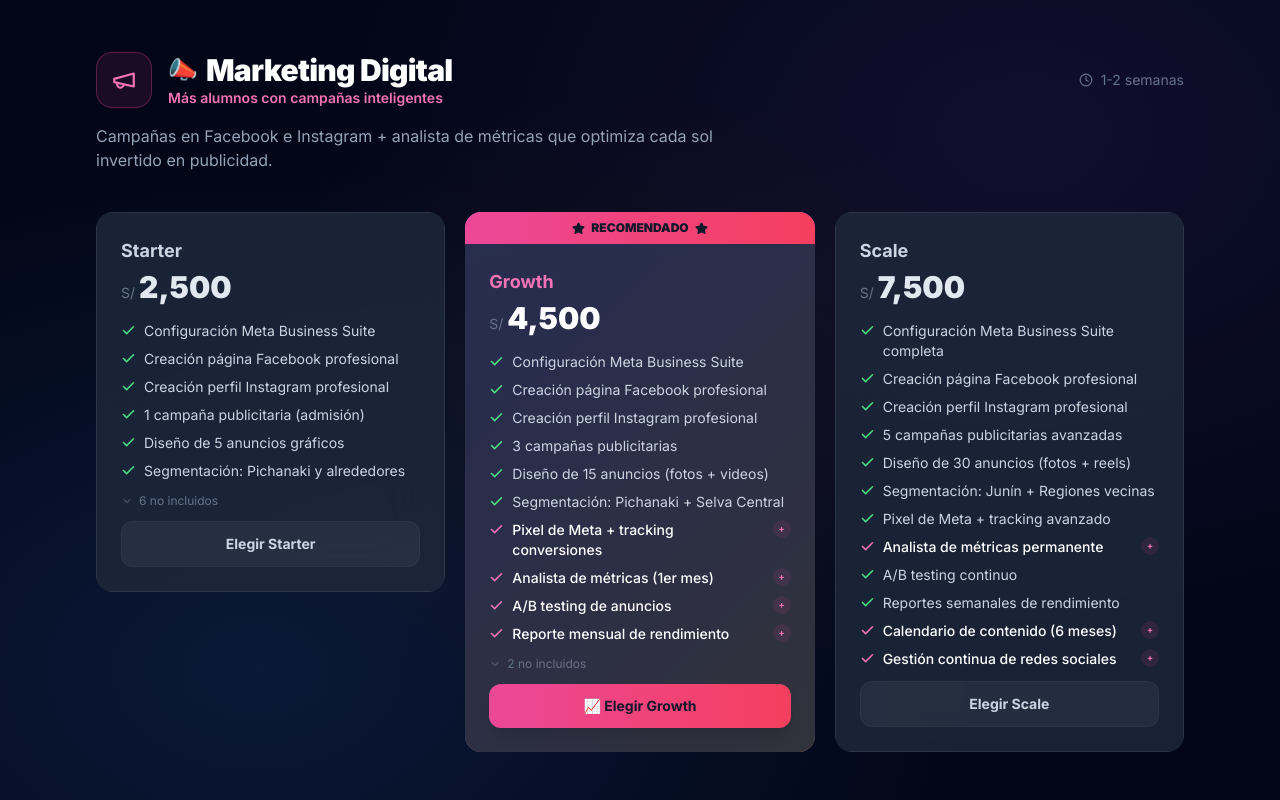
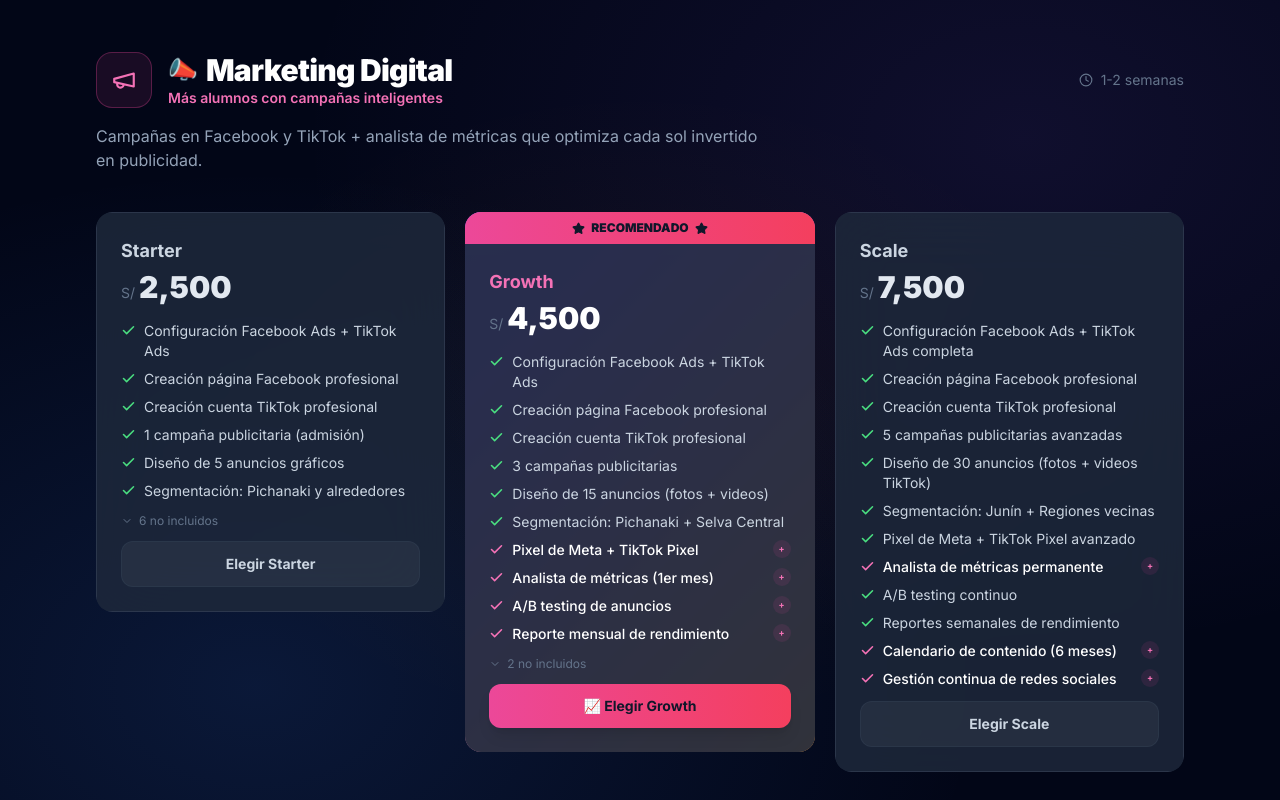
Before and after one commit to Silicom-11/iecontinental-proforma, a React (Vite) app: page / in a window 1280 px wide. Shown: the part 4060-4860 px from the top of the page. Built offline with nearby package versions, Linux system fonts and the light colour scheme; the HTML template or start-up script is replaced by a standard one.

Commit message:
fix: costos mensuales cliente, 2 dominios .edu.pe, Instagram->TikTok

```diff
--- a/src/components/Marketing.tsx
+++ b/src/components/Marketing.tsx
@@ -23,7 +23,7 @@
             📣 MARKETING DIGITAL
           </span>
           <h2 className="text-white mb-4">
-            Facebook & Instagram Ads +{' '}
+            Facebook & TikTok Ads +{' '}
             <span className="gradient-text">Analista de Métricas</span>
           </h2>
           <p className="text-slate-400 max-w-2xl mx-auto text-lg">
@@ -88,7 +88,7 @@
             <div className="flex-1">
               <div className="inline-flex items-center gap-2 px-3 py-1.5 rounded-full bg-purple-500/10 text-purple-400 text-xs font-bold mb-4">
                 <BarChart3 size={14} />
-                INCLUIDO EN PLAN PROFESIONAL Y EMPRESARIAL
+                INCLUIDO EN PLAN GROWTH Y SCALE
               </div>
               <h3 className="text-2xl font-bold text-white mb-4">
                 {metricsAnalyst.title}
--- a/src/components/MonthlyCosts.tsx
+++ b/src/components/MonthlyCosts.tsx
@@ -1,16 +1,15 @@
 import { motion } from 'framer-motion';
 import { MONTHLY_COSTS_BUNDLE } from '../data/plans';
-import { DollarSign, TrendingDown, Info } from 'lucide-react';
+import { DollarSign, Shield, Info, Server, HardDrive, Globe, MessageCircle, Wrench } from 'lucide-react';
+
+const CATEGORY_ICONS = [Server, HardDrive, Globe, MessageCircle, Wrench];
 
 export default function MonthlyCosts() {
   const costs = MONTHLY_COSTS_BUNDLE;
-  const realCost = costs.items.reduce((sum, item) => sum + item.cost, 0);
-  const margin = costs.total - realCost;
-  const marginPercent = Math.round((margin / costs.total) * 100);
 
   return (
     <section id="costos" className="relative py-24 md:py-32 mesh-gradient">
-      <div className="max-w-5xl mx-auto px-4 sm:px-6 lg:px-8">
+      <div className="max-w-4xl mx-auto px-4 sm:px-6 lg:px-8">
         {/* Header */}
         <motion.div
           initial={{ opacity: 0, y: 20 }}
@@ -37,26 +36,44 @@
           viewport={{ once: true }}
           className="glass-strong rounded-3xl overflow-hidden"
         >
-          {/* Items */}
           <div className="divide-y divide-slate-800/50">
-            {costs.items.map((item, i) => (
-              <div key={i} className="flex items-center justify-between px-6 md:px-8 py-4 hover:bg-slate-800/20 transition-colors">
-                <div className="flex items-center gap-3">
-                  <div className={`w-2 h-2 rounded-full ${item.cost > 0 ? 'bg-amber-400' : 'bg-green-400'}`} />
-                  <div>
-                    <div className="text-white text-sm font-medium">{item.service}</div>
-                    <div className="text-slate-500 text-xs">{item.note}</div>
+            {costs.items.map((item, i) => {
+              const Icon = CATEGORY_ICONS[i];
+              return (
+                <motion.div
+                  key={i}
+                  initial={{ opacity: 0, x: -10 }}
+                  whileInView={{ opacity: 1, x: 0 }}
+                  viewport={{ once: true }}
+                  transition={{ delay: i * 0.08 }}
+                  className="px-6 md:px-8 py-5 hover:bg-slate-800/20 transition-colors"
+                >
+                  <div className="flex items-start justify-between gap-4">
+                    <div className="flex items-start gap-3.5 flex-1">
+                      <div className="w-9 h-9 rounded-xl bg-amber-500/10 border border-amber-500/20 flex items-center justify-center flex-shrink-0 mt-0.5">
+                        <Icon size={16} className="text-amber-400" />
+                      </div>
+                      <div className="min-w-0">
+                        <div className="text-white font-semibold">{item.category}</div>
+                        <div className="text-slate-500 text-sm mt-0.5">{item.description}</div>
+                        <div className="flex flex-wrap gap-x-3 gap-y-1 mt-2">
+                          {item.includes.map((inc, j) => (
+                            <span key={j} className="text-slate-600 text-xs flex items-center gap-1.5">
+                              <span className="w-1 h-1 rounded-full bg-slate-700" />
+                              {inc}
+                            </span>
+                          ))}
+                        </div>
+                      </div>
+                    </div>
+                    <div className="text-right flex-shrink-0">
+                      <span className="text-white font-bold text-lg">S/{item.cost}</span>
+                      <span className="text-slate-600 text-xs block">/mes</span>
+                    </div>
                   </div>
-                </div>
-                <div className="text-right">
-                  {item.cost > 0 ? (
-                    <span className="text-white font-bold">S/{item.cost}</span>
-                  ) : (
-                    <span className="text-green-400 font-bold text-sm">GRATIS</span>
-                  )}
-                </div>
-              </div>
-            ))}
+                </motion.div>
+              );
+            })}
           </div>
 
           {/* Total */}
@@ -78,21 +95,22 @@
           </div>
         </motion.div>
 
-        {/* Savings callout */}
+        {/* Competitive comparison */}
         <motion.div
           initial={{ opacity: 0, y: 20 }}
           whileInView={{ opacity: 1, y: 0 }}
           viewport={{ once: true }}
-          className="flex items-start gap-4 glass rounded-2xl p-5 mt-6 border-l-4 border-green-500"
+          className="flex items-start gap-4 glass rounded-2xl p-5 mt-6 border-l-4 border-emerald-500"
         >
-          <TrendingDown size={20} className="text-green-400 flex-shrink-0 mt-0.5" />
+          <Shield size={20} className="text-emerald-400 flex-shrink-0 mt-0.5" />
           <div>
             <p className="text-white text-sm font-semibold mb-1">
-              Costo real de infraestructura: S/{realCost}/mes
+              Precio competitivo garantizado
             </p>
             <p className="text-slate-400 text-xs">
-              El margen de S/{margin}/mes ({marginPercent}%) cubre soporte técnico, actualizaciones de seguridad,
-              monitoreo y garantía de funcionamiento continuo. Competitivo frente a servicios similares que cobran S/800-1,500/mes.
+              {costs.comparison} Nuestro precio incluye servidores enterprise,
+              almacenamiento cloud, soporte directo del desarrollador y
+              actualizaciones de seguridad continuas.
             </p>
           </div>
         </motion.div>
@@ -101,8 +119,9 @@
         <div className="flex items-start gap-3 mt-4 text-slate-500 text-xs">
           <Info size={14} className="flex-shrink-0 mt-0.5" />
           <p>
-            Precios en dólares convertidos a soles (TC S/3.80).
-            Muchos servicios son gratuitos gracias a free tiers de proveedores enterprise.
+            Los costos mensuales varían según el paquete elegido. Este ejemplo corresponde al
+            Pack Transformación Total. Todos los precios en soles peruanos. Dominios .edu.pe
+            renovados anualmente ante NIC.pe (S/110 c/u por año).
           </p>
         </div>
       </div>
--- a/src/data/plans.ts
+++ b/src/data/plans.ts
@@ -304,7 +304,7 @@
   id: 'marketing',
   name: 'Marketing Digital',
   tagline: 'Más alumnos con campañas inteligentes',
-  description: 'Campañas en Facebook e Instagram + analista de métricas que optimiza cada sol invertido en publicidad.',
+  description: 'Campañas en Facebook y TikTok + analista de métricas que optimiza cada sol invertido en publicidad.',
   icon: Megaphone,
   emoji: '📣',
   colorAccent: 'text-pink-400',
@@ -321,13 +321,13 @@
       popular: false,
       cta: 'Elegir Starter',
       features: [
-        { text: 'Configuración Meta Business Suite', included: true },
+        { text: 'Configuración Facebook Ads + TikTok Ads', included: true },
         { text: 'Creación página Facebook profesional', included: true },
-        { text: 'Creación perfil Instagram profesional', included: true },
+        { text: 'Creación cuenta TikTok profesional', included: true },
         { text: '1 campaña publicitaria (admisión)', included: true },
         { text: 'Diseño de 5 anuncios gráficos', included: true },
         { text: 'Segmentación: Pichanaki y alrededores', included: true },
-        { text: 'Pixel de Meta en tu web', included: false },
+        { text: 'Pixel de Meta + TikTok Pixel', included: false },
         { text: 'Analista de métricas (1er mes)', included: false },
         { text: 'A/B testing de anuncios', included: false },
         { text: 'Reporte mensual de rendimiento', included: false },
@@ -342,13 +342,13 @@
       popular: true,
       cta: '📈 Elegir Growth',
       features: [
-        { text: 'Configuración Meta Business Suite', included: true },
+        { text: 'Configuración Facebook Ads + TikTok Ads', included: true },
         { text: 'Creación página Facebook profesional', included: true },
-        { text: 'Creación perfil Instagram profesional', included: true },
+        { text: 'Creación cuenta TikTok profesional', included: true },
         { text: '3 campañas publicitarias', included: true },
         { text: 'Diseño de 15 anuncios (fotos + videos)', included: true },
         { text: 'Segmentación: Pichanaki + Selva Central', included: true },
-        { text: 'Pixel de Meta + tracking conversiones', included: true, highlight: true },
+        { text: 'Pixel de Meta + TikTok Pixel', included: true, highlight: true },
         { text: 'Analista de métricas (1er mes)', included: true, highlight: true },
         { text: 'A/B testing de anuncios', included: true, highlight: true },
         { text: 'Reporte mensual de rendimiento', included: true, highlight: true },
@@ -363,13 +363,13 @@
       popular: false,
       cta: 'Elegir Scale',
       features: [
-        { text: 'Configuración Meta Business Suite completa', included: true },
+        { text: 'Configuración Facebook Ads + TikTok Ads completa', included: true },
         { text: 'Creación página Facebook profesional', included: true },
-        { text: 'Creación perfil Instagram profesional', included: true },
+        { text: 'Creación cuenta TikTok profesional', included: true },
         { text: '5 campañas publicitarias avanzadas', included: true },
-        { text: 'Diseño de 30 anuncios (fotos + reels)', included: true },
+        { text: 'Diseño de 30 anuncios (fotos + videos TikTok)', included: true },
         { text: 'Segmentación: Junín + Regiones vecinas', included: true },
-        { text: 'Pixel de Meta + tracking avanzado', included: true },
+        { text: 'Pixel de Meta + TikTok Pixel avanzado', included: true },
         { text: 'Analista de métricas permanente', included: true, highlight: true },
         { text: 'A/B testing continuo', included: true },
         { text: 'Reportes semanales de rendimiento', included: true },
@@ -426,18 +426,39 @@
 
 export const MONTHLY_COSTS_BUNDLE = {
   items: [
-    { service: 'Servidor VPS (Hetzner Cloud)', cost: 35, note: '~$9/mes' },
-    { service: 'MongoDB Atlas (Base de datos)', cost: 36, note: '~$9/mes' },
-    { service: 'Dominio .edu.pe', cost: 8, note: 'Anual prorrateado' },
-    { service: 'Cloudflare R2 (Almacenamiento)', cost: 0, note: 'Free tier' },
-    { service: 'Cloudflare (CDN + SSL + DDoS)', cost: 0, note: 'Plan Free' },
-    { service: 'WhatsApp Business API', cost: 15, note: '~500 msgs/mes' },
-    { service: 'Resend (Emails)', cost: 0, note: '3,000 gratis/mes' },
-    { service: 'RENIEC API (Consulta DNI)', cost: 0, note: '2,000 gratis/mes' },
-    { service: 'Monitoreo (UptimeRobot)', cost: 0, note: 'Plan Free' },
-    { service: 'Soporte técnico + Actualizaciones', cost: 256, note: 'Incluido' },
+    {
+      category: 'Servidor Cloud + Base de Datos',
+      cost: 100,
+      description: 'Infraestructura empresarial con monitoreo 24/7',
+      includes: ['VPS Hetzner Cloud (Virginia, USA)', 'MongoDB Atlas con réplicas', 'Monitoreo UptimeRobot 24/7', 'Actualizaciones de seguridad'],
+    },
+    {
+      category: 'Almacenamiento Cloud + Respaldos',
+      cost: 45,
+      description: 'Archivos, imágenes y backups automáticos diarios',
+      includes: ['Cloudflare R2 (almacenamiento)', 'Backups diarios automáticos', 'CDN global Cloudflare', 'Certificado SSL/HTTPS'],
+    },
+    {
+      category: '2 Dominios .edu.pe',
+      cost: 20,
+      description: 'Renovación anual prorrateada — registrados en NIC.pe',
+      includes: ['iecontinental.edu.pe (principal)', 'Segundo dominio .edu.pe', 'Gestión DNS Cloudflare', 'Protección DDoS incluida'],
+    },
+    {
+      category: 'WhatsApp Business + Email',
+      cost: 50,
+      description: 'Comunicación directa y automatizada con padres',
+      includes: ['API oficial WhatsApp Business', 'Email transaccional (Resend)', 'Consulta DNI vía RENIEC', 'Notificaciones automáticas'],
+    },
+    {
+      category: 'Soporte Técnico + Actualizaciones',
+      cost: 135,
+      description: 'Equipo de desarrollo disponible para tu colegio',
+      includes: ['Corrección de errores (bugs)', 'Consultas técnicas ilimitadas', 'Actualización de dependencias', 'Mejoras menores incluidas'],
+    },
   ],
   total: 350,
+  comparison: 'Empresas similares cobran S/800 — S/1,500/mes por servicios equivalentes.',
 };
 
 /* ──────────────────── MARKETING DETAILS ──────────────────── */
@@ -452,11 +473,11 @@
       adTypes: ['Anuncios de imagen', 'Videos cortos', 'Carrusel de fotos', 'Historias'],
     },
     {
-      name: 'Instagram',
-      icon: '📸',
-      audience: 'Padres jóvenes 20-40 años',
-      reach: 'Selva Central + Junín',
-      adTypes: ['Reels educativos', 'Stories interactivas', 'Posts de logros', 'Infografías'],
+      name: 'TikTok',
+      icon: '🎵',
+      audience: 'Padres jóvenes 18-40 años + estudiantes',
+      reach: 'Selva Central + Junín + Nacional',
+      adTypes: ['Videos virales educativos', 'TikTok Ads In-Feed', 'Contenido trending educativo', 'Testimonios de alumnos'],
     },
   ],
   metricsAnalyst: {
@@ -479,7 +500,7 @@
   },
   adBudget: {
     recommended: 'S/ 300 - 500 / mes',
-    note: 'Presupuesto publicitario adicional que el colegio invierte directamente en Meta. No incluido en nuestros planes.',
+    note: 'Presupuesto publicitario adicional que el colegio invierte directamente en Facebook y TikTok Ads. No incluido en nuestros planes.',
   },
 };
 
@@ -528,11 +549,11 @@
     answer: 'En MongoDB Atlas (Virginia, USA) con encriptación, réplicas automáticas y backups diarios. Los archivos se guardan en Cloudflare R2, servicio empresarial con 0 costo por descarga.',
   },
   {
-    question: '¿Cómo funciona el marketing en Facebook e Instagram?',
-    answer: 'Configuramos Meta Business Suite con Pixel de seguimiento en tu web. Creamos campañas segmentadas por ubicación (Pichanaki y alrededores), edad e intereses educativos. El analista optimiza para maximizar matrículas.',
+    question: '¿Cómo funciona el marketing en Facebook y TikTok?',
+    answer: 'Configuramos Facebook Ads Manager y TikTok Ads con Pixel de seguimiento en tu web. Creamos campañas segmentadas por ubicación (Pichanaki y alrededores), edad e intereses educativos. El analista optimiza para maximizar matrículas.',
   },
   {
     question: '¿El colegio necesita contratar algo adicional?',
-    answer: 'No. Todo incluido. El único costo adicional opcional es el presupuesto de Meta Ads (recomendamos S/200-500/mes) que el colegio controla directamente.',
+    answer: 'No. Todo incluido. El único costo adicional opcional es el presupuesto de Facebook y TikTok Ads (recomendamos S/300-500/mes) que el colegio controla directamente.',
   },
 ];
```
